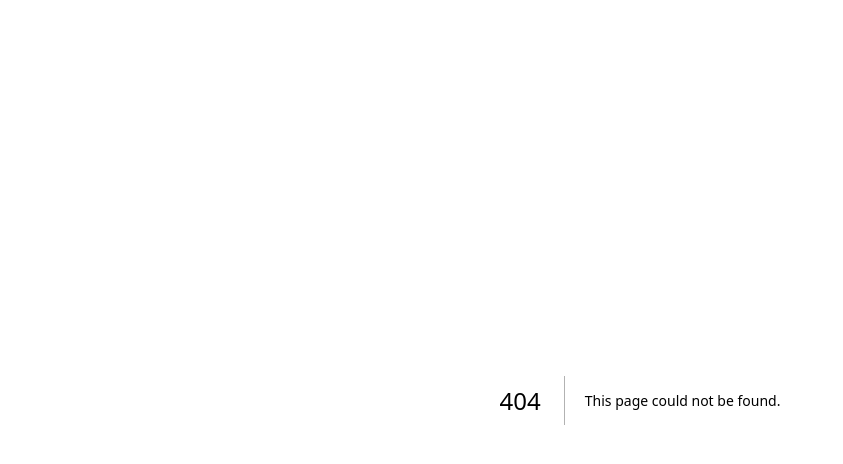
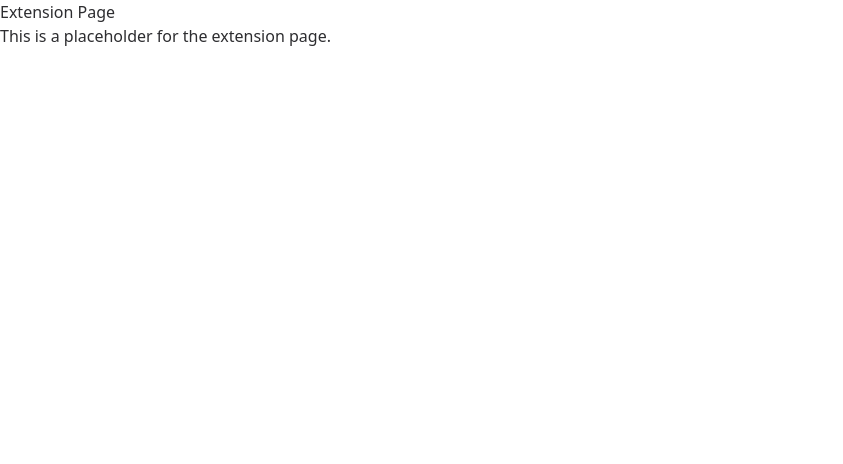
Before and after one commit to chukyo-passpal/passpal_lp, a Next.js app: page /extensions in a window 1280 px wide. Before the commit this address had no page. Shown: the top 464 px of the page, without its empty margins (0-843 px from the left). Built offline with nearby package versions, Linux system fonts and the light colour scheme.

Commit message:
エラー解消

```diff
--- a/src/app/extensions/auth/page.tsx
+++ b/src/app/extensions/auth/page.tsx
@@ -1,6 +1,7 @@
 "use client";
 import { signInWithPopup, GoogleAuthProvider, getAuth } from "firebase/auth";
 import { initializeApp } from "firebase/app";
+import { useEffect } from "react";
 
 const firebaseConfig = {
     apiKey: "AIzaSyDjspgb04eUJRlNvkyGfQN0Vuug9OW5GsM",
@@ -14,6 +15,7 @@ const firebaseConfig = {
 };
 
 export default function AuthPage() {
+    useEffect(() => {
         initializeApp(firebaseConfig);
         const auth = getAuth();
 
@@ -40,6 +42,7 @@ export default function AuthPage() {
                 signInWithPopup(auth, PROVIDER).then(sendResponse).catch(sendResponse);
             }
         });
+    }, []);
 
     return (
         <>
--- /dev/null
+++ b/src/app/extensions/page.tsx
@@ -0,0 +1,8 @@
+export default function ExtensionPage() {
+    return (
+        <>
+            <h1>Extension Page</h1>
+            <p>This is a placeholder for the extension page.</p>
+        </>
+    );
+}
```
Lines whose indentation alone changed are shown as unchanged.
